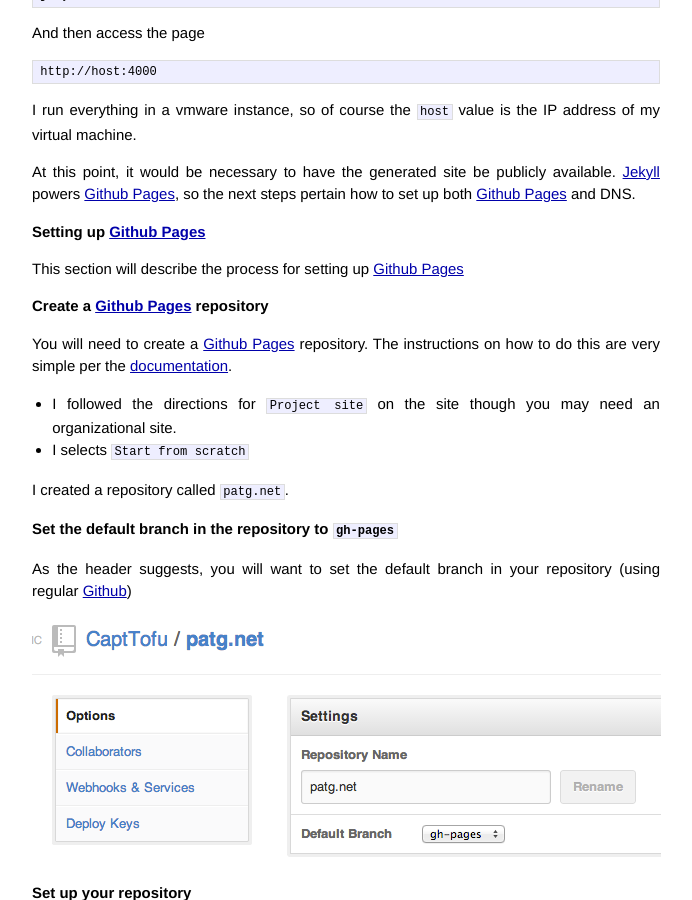
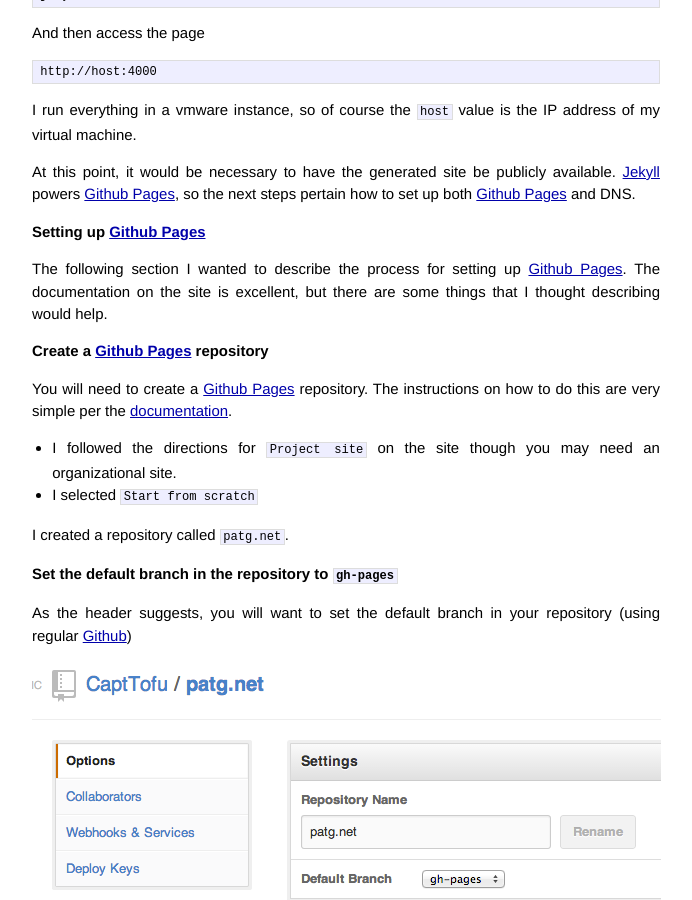
Before and after one commit to CaptTofu/patg.net, a Jekyll site: the page built from _posts/2014-03-21-jekyll.markdown, in a window 1280 px wide and 900 px high, scrolled down 1239 px. Shown: the whole window, without its empty margins (294-986 px from the left). Built offline with Jekyll 4.4.1, drawn with Linux system fonts in a browser that asks for light colours; Markdown is read by kramdown in place of the engine named in the settings; comment, search, counter and statistics services are not loaded; some of the changed text lies outside the part shown.

Commit message:
More fixes

```diff
--- a/_posts/2014-03-21-jekyll.markdown
+++ b/_posts/2014-03-21-jekyll.markdown
@@ -57,14 +57,14 @@
 <br />
 ## Setting up [Github Pages][github-pages]
 
-This section will describe the process for setting up [Github Pages][github-pages]
+The following section I wanted to describe the process for setting up [Github Pages][github-pages]. The documentation on the site is excellent, but there are some things that I thought describing would help.
 <br />
 ### Create a [Github Pages][github-pages] repository
 
 You will need to create a [Github Pages][github-pages] repository. The instructions on how to do this are very simple per the [documentation][github-pages].
 
 - I followed the directions for ``Project site`` on the site though you may need an organizational site.
-- I selects ``Start from scratch``
+- I selected ``Start from scratch``
 
 I created a repository called ``patg.net``.
 <br />
```
Also changed, not shown: other parts of _posts/2014-03-21-jekyll.markdown (+2 -1 lines).
